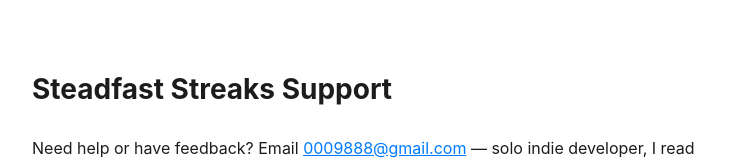
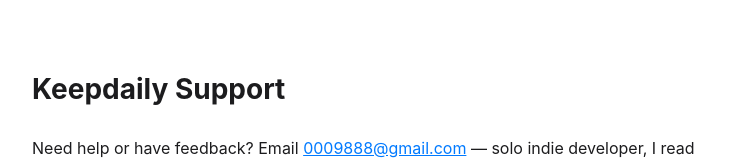
Before and after one commit to zhangwenhao66/steadfast-streaks-legal, a plain HTML site: page support.html in a window 1280 px wide. Shown: the top 162 px of the page, without its empty margins (268-1005 px from the left). Drawn offline with Linux system fonts and the light colour scheme.

Commit message:
Update support page title and heading

```diff
--- a/support.html
+++ b/support.html
@@ -3,7 +3,7 @@
 <head>
 <meta charset="UTF-8">
 <meta name="viewport" content="width=device-width, initial-scale=1.0">
-<title>Support — Steadfast Streaks</title>
+<title>Support — Keepdaily</title>
 <style>
   :root {
     color-scheme: light dark;
@@ -31,7 +31,7 @@
 </head>
 <body>
 
-<h1>Steadfast Streaks Support</h1>
+<h1>Keepdaily Support</h1>
 
 <p>Need help or have feedback? Email <a href="mailto:0009888@gmail.com">0009888@gmail.com</a> — solo indie developer, I read everything myself.</p>
 
```
